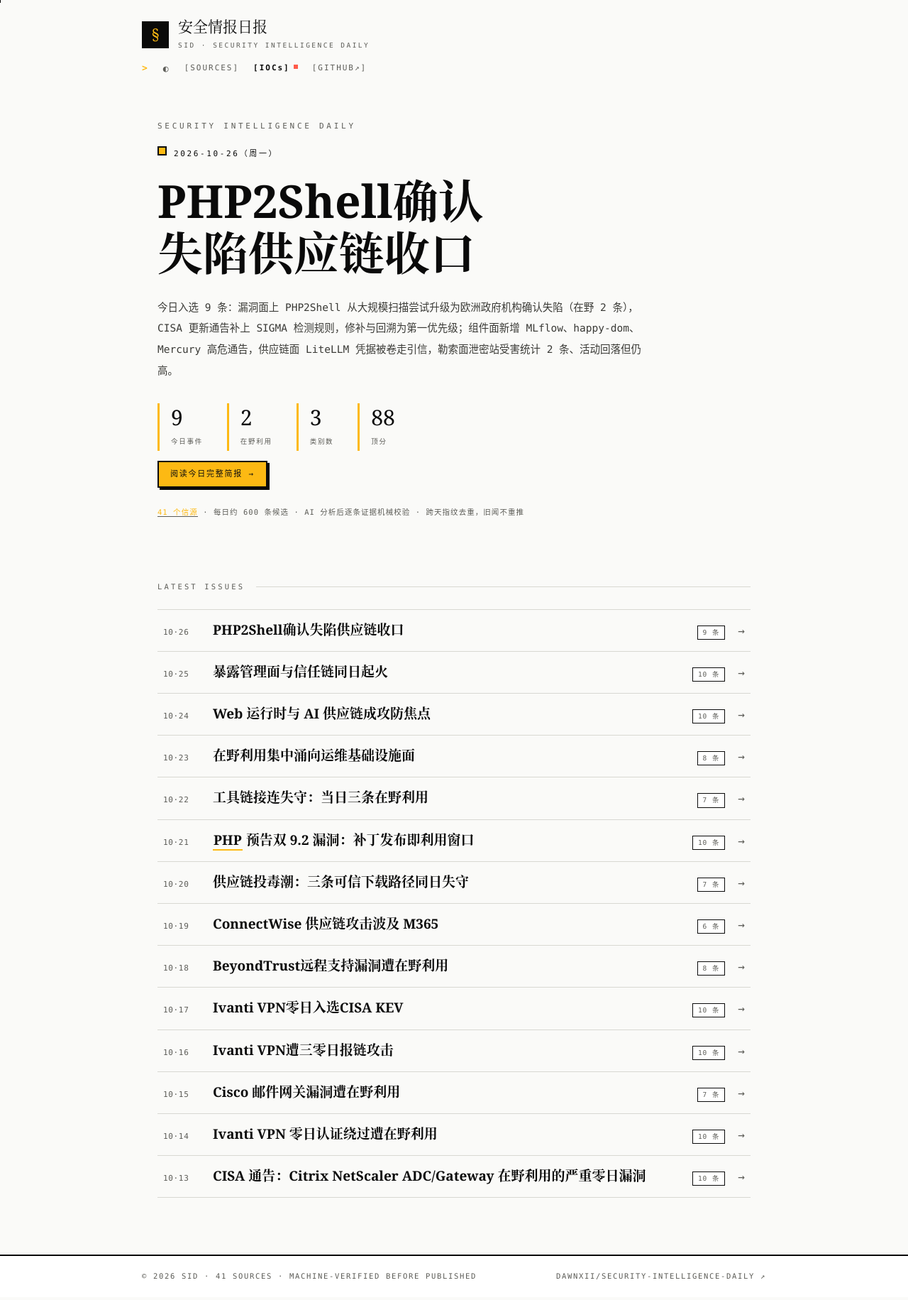
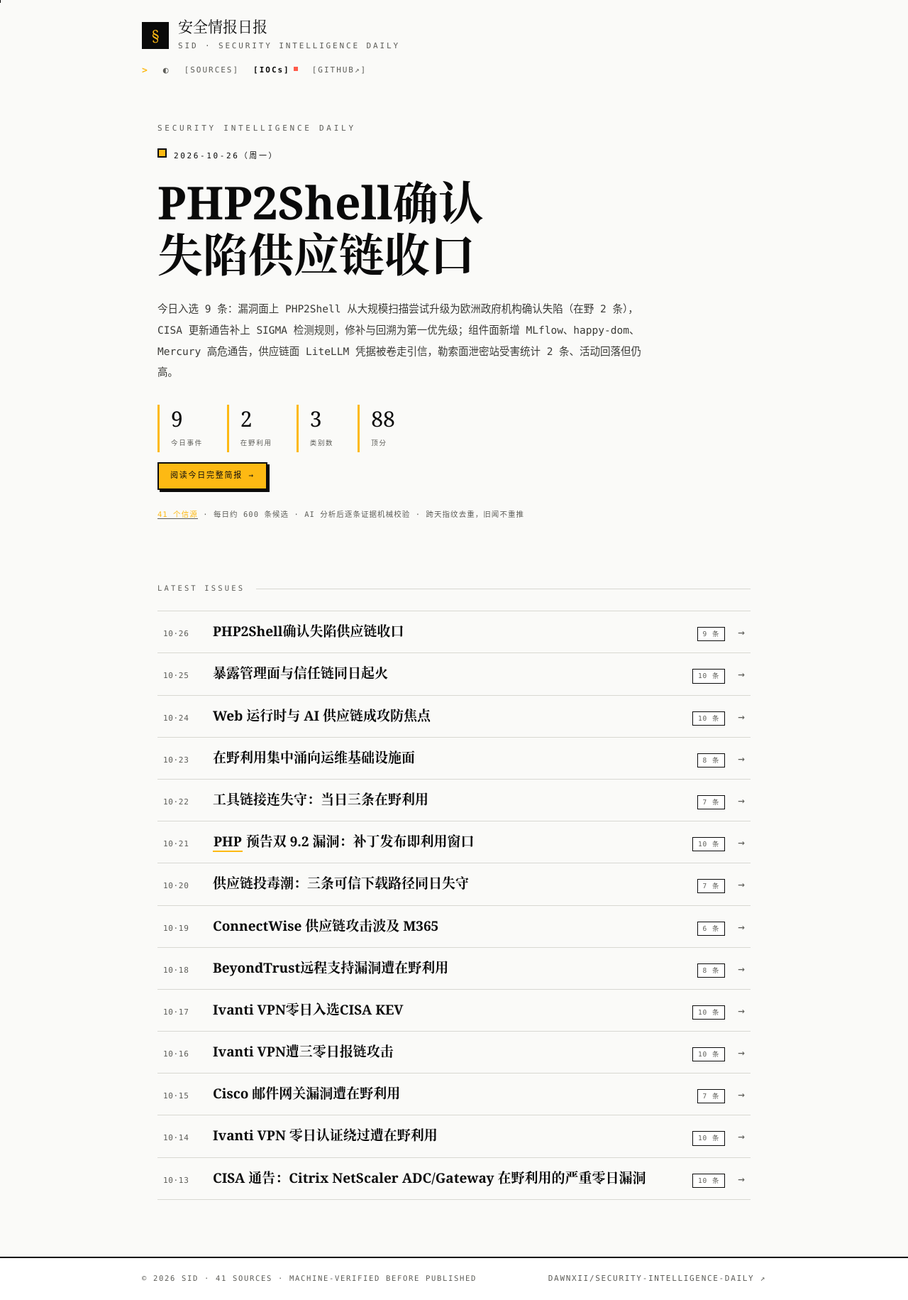
Before and after one commit to DawnXii/security-intelligence-daily, a Jekyll site: the page built from site/index.html, in a window 1280 px wide. Shown: the whole page at 71% size. Built offline with Jekyll 4.4.1, drawn with Linux system fonts in a browser that asks for light colours.

Commit message:
fix(sid): footer/brand text ≥11px floor per impeccable detector (undersized-ui-text)

```diff
--- a/site/_layouts/default.html
+++ b/site/_layouts/default.html
@@ -48,7 +48,7 @@ header.site{background:transparent;border-bottom:none;position:static}
 .brand .mark{width:38px;height:38px;background:var(--ink);color:var(--amber);display:grid;place-items:center;font-family:var(--f-serif);font-size:21px;transition:transform .15s ease}
 .brand:hover .mark{transform:rotate(-6deg)}
 .brand .name{font-family:var(--f-serif);font-size:21px;line-height:1.1}
-.brand small{display:block;font-size:9.5px;letter-spacing:.26em;color:var(--gray);text-transform:uppercase;margin-top:3px}
+.brand small{display:block;font-size:11px;letter-spacing:.26em;color:var(--gray);text-transform:uppercase;margin-top:3px}
 .inlinenav{display:flex;gap:20px;align-items:center;font-family:var(--f-mono)}
 .pfx{color:var(--amber);font-weight:700;font-size:13px}
 .inlinenav a{font-family:var(--f-mono);font-size:11px;letter-spacing:.18em;color:var(--gray);text-decoration:none;transition:color .12s ease;position:relative}
@@ -282,6 +282,7 @@ html[data-theme="dark"] .xw{color:#fff}
 /* ── footer ── */
 footer.site{margin-top:80px;border-top:2px solid var(--ink);background:var(--paper)}
 .fd{display:flex;justify-content:space-between;gap:14px;flex-wrap:wrap;padding:20px 0;font-size:10.5px;letter-spacing:.16em;text-transform:uppercase;color:var(--gray)}
+.fd a{font-size:11px}
 .fd a:hover{color:var(--ink);border-bottom:2px solid var(--amber)}
 
 @media (prefers-reduced-motion:reduce){
```
Also changed, not shown: 1 other file.
